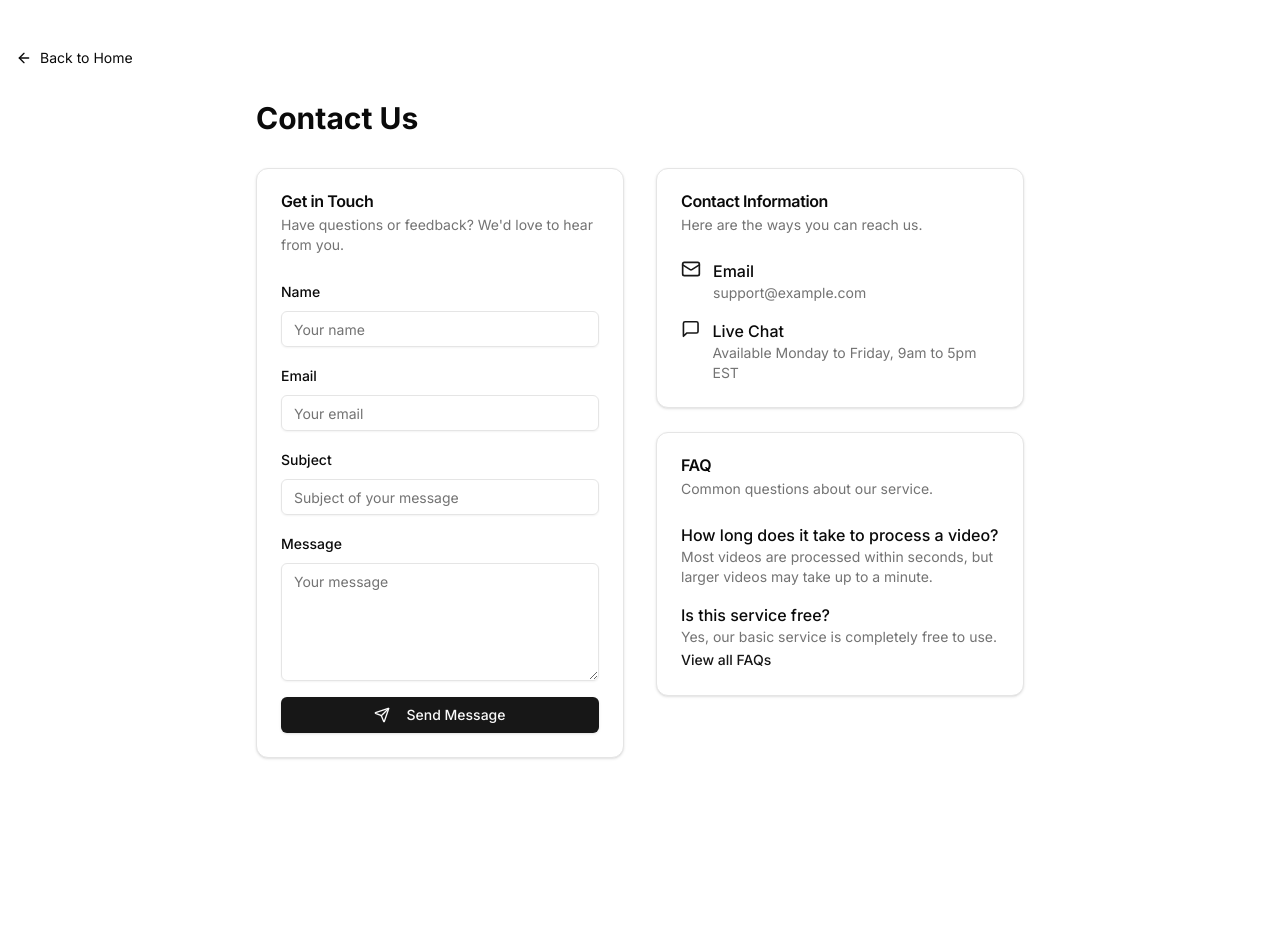
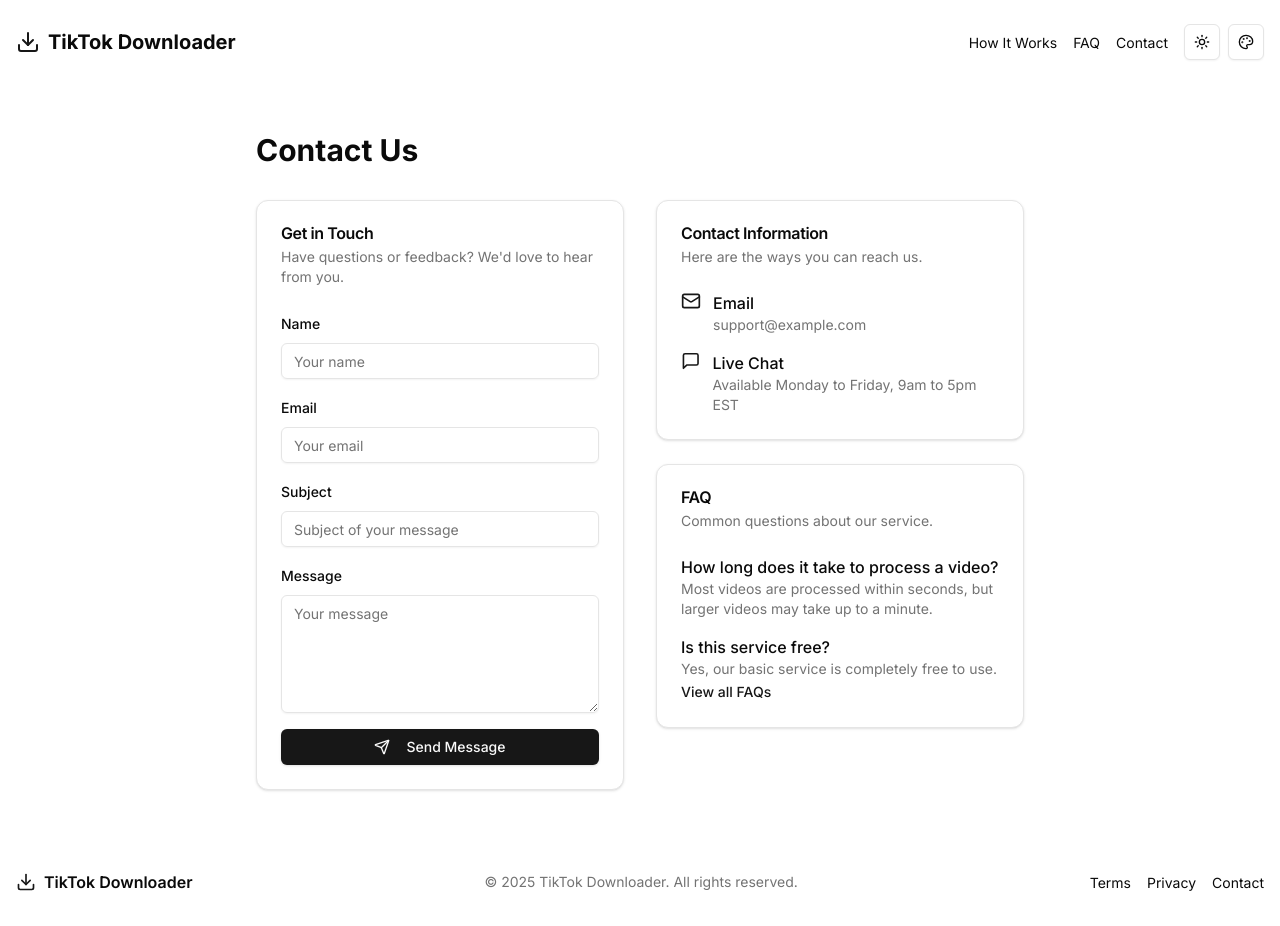
Before and after one commit to david4473/tiktok-downloader, a Next.js app: page /contact in a window 1280 px wide. Before the commit the page ends 806 px from the top, so only its background shows below. Built offline with nearby package versions, Linux system fonts and the light colour scheme.

Commit message:
Refactor layout by adding Header and Footer components; remove unused imports and links from pages

```diff
--- a/src/app/contact/page.tsx
+++ b/src/app/contact/page.tsx
@@ -1,6 +1,6 @@
 import type { Metadata } from "next";
 import Link from "next/link";
-import { ArrowLeft, Mail, MessageSquare, Send } from "lucide-react";
+import { Mail, MessageSquare, Send } from "lucide-react";
 import { Button } from "@/components/ui/button";
 import { Input } from "@/components/ui/input";
 import { Textarea } from "@/components/ui/textarea";
@@ -20,14 +20,6 @@ export const metadata: Metadata = {
 export default function ContactPage() {
   return (
     <div className="container mx-auto px-4 py-12">
-      <Link
-        href="/"
-        className="mb-8 flex items-center gap-2 text-sm hover:underline"
-      >
-        <ArrowLeft className="h-4 w-4" />
-        Back to Home
-      </Link>
-
       <div className="mx-auto max-w-3xl">
         <h1 className="mb-8 text-3xl font-bold">Contact Us</h1>
 
--- a/src/app/layout.tsx
+++ b/src/app/layout.tsx
@@ -7,11 +7,13 @@ import { Toaster } from "@/components/ui/toaster";
 import { Analytics } from "@vercel/analytics/next";
 import { GoogleAnalytics } from "@next/third-parties/google";
 import Script from "next/script";
+import Header from "../components/header";
+import Footer from "@/components/footer";
 
 const inter = Inter({ subsets: ["latin"] });
 
 export const metadata: Metadata = {
-  metadataBase: new URL("https://www.tiktoktodown.com/"),
+  metadataBase: new URL("https://tiktoktodown.com/"),
   icons: {
     icon: "/icon.svg",
   },
@@ -67,7 +69,7 @@ export default function RootLayout({
               name: "TikTok Video Downloader",
               description:
                 "Free online tool to download TikTok videos without watermark in HD quality.",
-              url: "https://www.tiktoktodown.com/",
+              url: "https://tiktoktodown.com/",
               applicationCategory: "UtilityApplication",
               operatingSystem: "All",
               offers: {
@@ -99,7 +101,9 @@ export default function RootLayout({
             "orange-dark",
           ]}
         >
+          <Header />
           {children}
+          <Footer />
           <Analytics />
           <Toaster />
           <GoogleAnalytics gaId="G-YD0DXZEKFK" />
--- a/src/app/page.tsx
+++ b/src/app/page.tsx
@@ -1,12 +1,8 @@
 import VideoDownloader from "@/components/video-downloader";
-import Header from "./header";
-import Footer from "./footer";
 
 export default function Home() {
   return (
     <div className="min-h-screen bg-gradient-to-b from-background to-muted/50">
-      <Header />
-
       <main className="container mx-auto px-4 py-12">
         <section className="mb-16 text-center">
           <h1 className="mb-4 text-4xl font-extrabold tracking-tight sm:text-5xl md:text-6xl">
@@ -102,8 +98,6 @@ export default function Home() {
           </div>
         </section>
       </main>
-
-      <Footer />
     </div>
   );
 }
--- a/src/app/privacy/page.tsx
+++ b/src/app/privacy/page.tsx
@@ -1,6 +1,4 @@
 import type { Metadata } from "next";
-import Link from "next/link";
-import { ArrowLeft } from "lucide-react";
 
 export const metadata: Metadata = {
   title: "Privacy Policy",
@@ -10,14 +8,6 @@ export const metadata: Metadata = {
 export default function PrivacyPage() {
   return (
     <div className="container mx-auto px-4 py-12">
-      <Link
-        href="/"
-        className="mb-8 flex items-center gap-2 text-sm hover:underline"
-      >
-        <ArrowLeft className="h-4 w-4" />
-        Back to Home
-      </Link>
-
       <div className="mx-auto max-w-3xl">
         <h1 className="mb-8 text-3xl font-bold">Privacy Policy</h1>
 
--- a/src/app/terms/page.tsx
+++ b/src/app/terms/page.tsx
@@ -1,6 +1,4 @@
 import type { Metadata } from "next";
-import Link from "next/link";
-import { ArrowLeft } from "lucide-react";
 
 export const metadata: Metadata = {
   title: "Terms of Service",
@@ -10,14 +8,6 @@ export const metadata: Metadata = {
 export default function TermsPage() {
   return (
     <div className="container mx-auto px-4 py-12">
-      <Link
-        href="/"
-        className="mb-8 flex items-center gap-2 text-sm hover:underline"
-      >
-        <ArrowLeft className="h-4 w-4" />
-        Back to Home
-      </Link>
-
       <div className="mx-auto max-w-3xl">
         <h1 className="mb-8 text-3xl font-bold">Terms of Service</h1>
 
```
Also changed, not shown: src/components/footer.tsx (renamed from src/app/footer.tsx), src/components/header.tsx (renamed from src/app/header.tsx).
